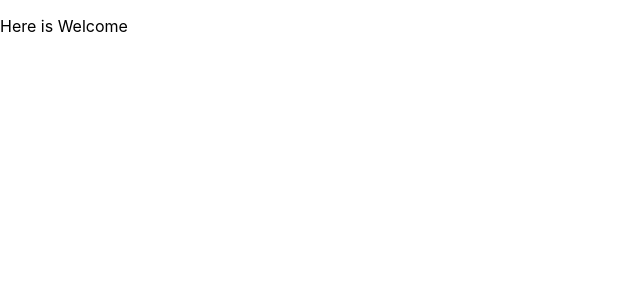
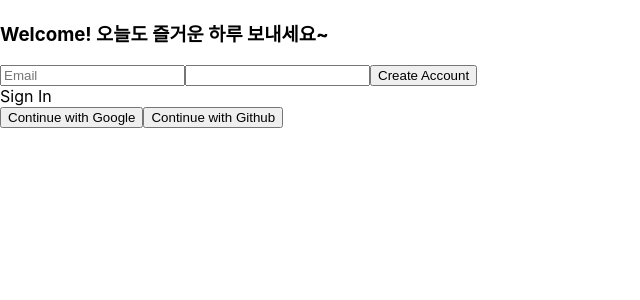
Before and after one commit to minizzang/madcamp_week3, a React (Create React App) app in the folder react-app/: page /welcome in a window 1280 px wide. Shown: the top 300 px of the page, without its empty margins (0-640 px from the left). Built offline with nearby package versions, Linux system fonts and the light colour scheme.

Commit message:
Add login form in Welcome Page

```diff
--- a/react-app/src/components/Welcome.js
+++ b/react-app/src/components/Welcome.js
@@ -1,13 +1,87 @@
 import React, { useEffect, useState } from "react";
 
 
+
 const Welcome = () => {
+
+    const [email, setEmail] = useState("");
+    const [password, setPassword] = useState("");
+    const [newAccount, setNewAccount] = useState(true);
+    const [error, setError] = useState("");
+
+    //입력할때 이메일이랑 패스워드 설정
+    const onChange = (event) => {
+        const {
+          target: { name, value },
+        } = event;
+        if (name === "email") {
+          setEmail(value);
+        } else if (name === "password") {
+          setPassword(value);
+        }
+      };
+
+      //onSubmit 함수다. create account라고 되어 있으면 계정을 생성한다. 백엔드와 연결
+      const onSubmit = async (event) => {
+        event.preventDefault();
+        try {
+          let data;
+          if (newAccount) {
+              console.log(email, password)
+            //create account
+          } else {
+            //log in
+          }
+          console.log(data);
+        } catch (error) {
+          setError(error.message);
+        }
+      };
+
+    const toggleAccount = () => setNewAccount((prev) => !prev); //create Account와 Sign in이 바뀌게 만드는 변수. True&False를 바꿔줘서 계정 생성
+
+
   return (
-    <div className="App">
-      <header className="App-header">
-      </header>
+    <div>
+         <div>
+             <h3> Welcome! 오늘도 즐거운 하루 보내세요~ </h3>
+         </div>
+    <form onSubmit={onSubmit}>
+      <input
+        name="email"
+        type="email"
+        placeholder="Email"
+        required
+        value={email}
+        onChange={onChange}
+      />
+      <input
+        name="password"
+        type="password"
+        placeholdeer="Password"
+        required
+        value={password}
+        onChange={onChange}
+      />
+      <input
+        type="submit"
+        value={newAccount ? "Create Account" : "Sign In"}
+      />
+      {error}
+    </form>
+    <span onClick={toggleAccount}>
+      {newAccount ? "Sign In" : "Create Account"}
+    </span>
 
-      <p>Here is Welcome</p>
+    <div>
+        <button name="google">
+          Continue with Google
+        </button>
+        <button name="github">
+          Continue with Github
+        </button>
+      </div>
+
     </div>
   );
 }
```
